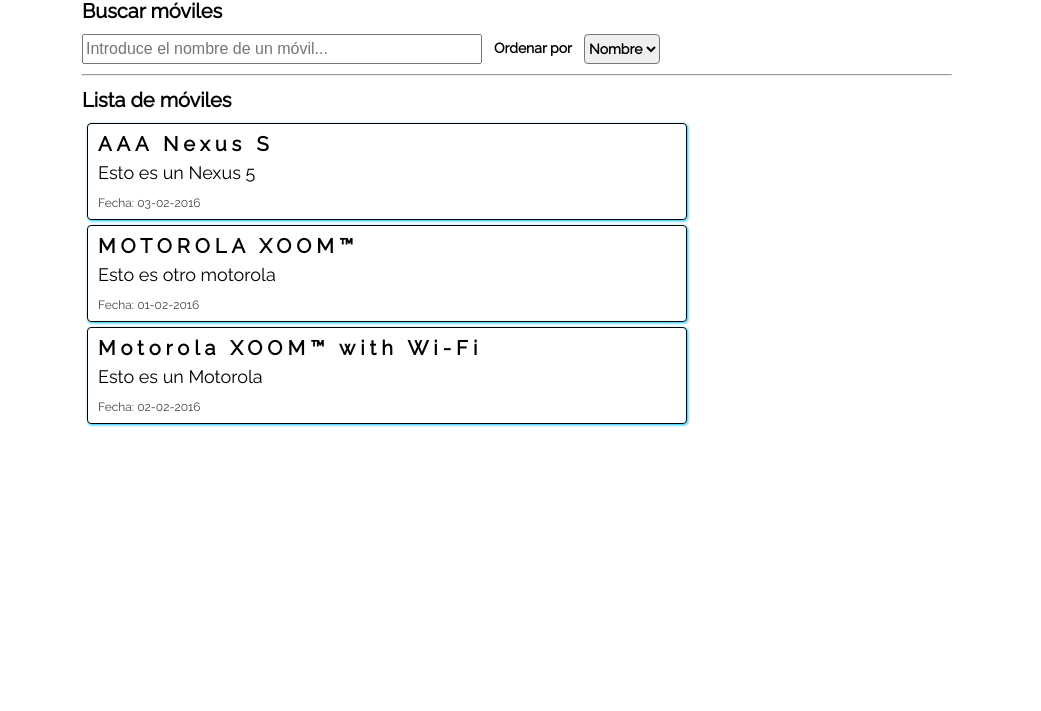
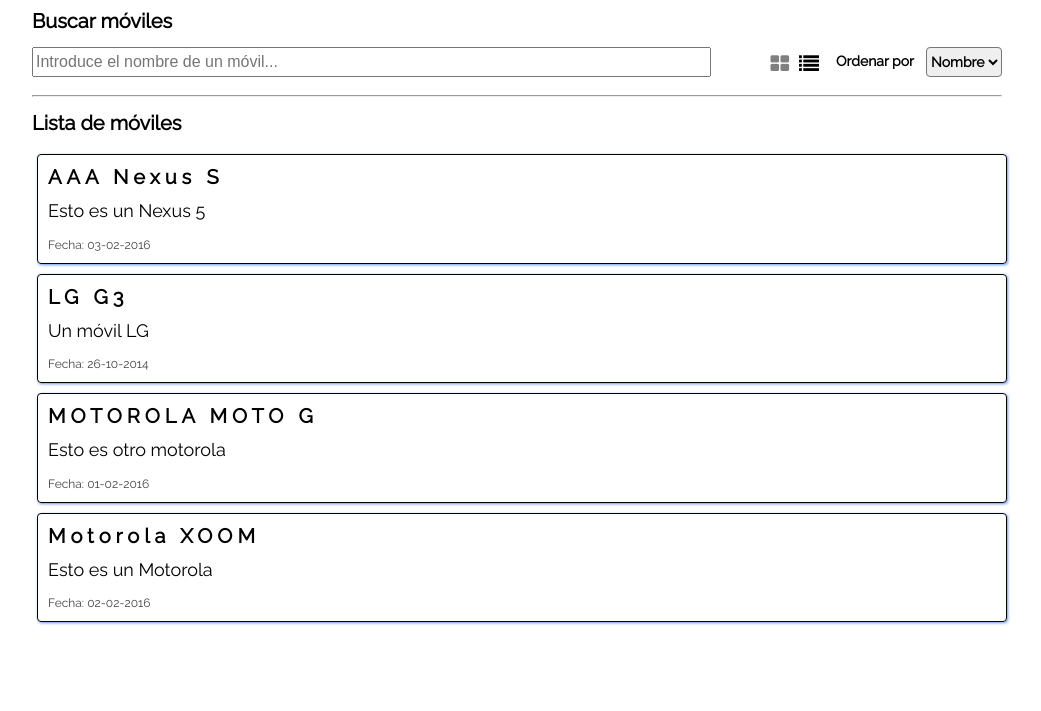
Before and after one commit to RSginer/cosas-nuevas-angularJS-1.5, a website: page public_html/app/index.html in a window 1280 px wide. Shown: the part 89-800 px from the top of the page, without its empty margins (123-1164 px from the left). Drawn offline with Linux system fonts and the light colour scheme; files whose address does not match are found by name.

Commit message:
cambiar vistas OK

```diff
--- a/public_html/app/assets/scss/abstract/_mixins.scss
+++ b/public_html/app/assets/scss/abstract/_mixins.scss
@@ -6,5 +6,5 @@
 }
 
 @mixin box-shadow($box-shadow-size){
-  box-shadow: 1px 1px $box-shadow-size deepskyblue;
+  box-shadow: 1px 1px $box-shadow-size cornflowerblue;
 }
--- a/public_html/app/assets/scss/abstract/_variables.scss
+++ b/public_html/app/assets/scss/abstract/_variables.scss
@@ -1,2 +1,3 @@
 @import url('https://fonts.googleapis.com/css?family=Raleway');
+@import url('https://maxcdn.bootstrapcdn.com/font-awesome/4.7.0/css/font-awesome.min.css');
 $font-family:Raleway,Helvetica,Arial,Serif;
--- /dev/null
+++ b/public_html/app/assets/scss/components/_icons.scss
@@ -0,0 +1,14 @@
+.iconos-vista{
+  color:grey;
+  cursor: pointer;
+  font-size: 20px;
+  line-height: 1.2;
+  float: right;
+  margin: 5px;
+}
+.iconos-vista:hover{
+  color:black;
+}
+.iconos-vista--activo{
+  color:black;
+}
--- a/public_html/app/assets/scss/components/_lista-moviles.scss
+++ b/public_html/app/assets/scss/components/_lista-moviles.scss
@@ -2,9 +2,10 @@
 
 }
 .lista-moviles__h1{
-  letter-spacing: 30px;
+  letter-spacing: 35px;
   text-transform: uppercase;
-  color: cornflowerblue;
+  color: #444;
+  margin-left: 5px;
   text-align: center;
 }
 .lista-moviles__titulo{
--- a/public_html/app/assets/scss/components/_movil.scss
+++ b/public_html/app/assets/scss/components/_movil.scss
@@ -1,8 +1,21 @@
 .movil{
   border:1px solid black;
   padding:10px;
-  width: 600px;
+  width: 475px;
+  display: block;
   margin:5px;
+  float:left;
+  @include box-shadow(3px);
+  @include border-radius(4px);
+}
+
+.movil--lista{
+  width: 100%;
+  border:1px solid black;
+  padding:10px;
+  display: block;
+  margin:5px;
+  float:left;
   @include box-shadow(3px);
   @include border-radius(4px);
 }
--- a/public_html/app/assets/scss/components/_order.scss
+++ b/public_html/app/assets/scss/components/_order.scss
@@ -5,7 +5,7 @@
   line-height: 2;
 }
 .order{
-  float:left;
+  float:right;
   margin-left:12px;
   font-size: 14px;
   font-weight: bold;
--- a/public_html/app/assets/scss/components/_search.scss
+++ b/public_html/app/assets/scss/components/_search.scss
@@ -1,5 +1,6 @@
 .search{
   margin-bottom: 5px;
   float:left;
+  width: 70%;
   height: 30px;
 }
--- a/public_html/app/assets/scss/main.scss
+++ b/public_html/app/assets/scss/main.scss
@@ -3,6 +3,7 @@
 @import "abstract/_mixins.scss";
 @import "theme/_body.scss";
 @import "theme/_container.scss";
+@import "components/_icons.scss";
 @import "components/_lista-moviles.scss";
 @import "components/_movil.scss";
 @import "components/_search.scss";
--- a/public_html/app/assets/scss/theme/_body.scss
+++ b/public_html/app/assets/scss/theme/_body.scss
@@ -1,3 +1,4 @@
 body{
   font-family: $font-family;
+  line-height: 1.25;
 }
--- a/public_html/app/assets/scss/theme/_container.scss
+++ b/public_html/app/assets/scss/theme/_container.scss
@@ -1,5 +1,5 @@
 .container{
-  width:900px;
+  width:1000px;
   margin-left: auto;
   margin-right: auto;
   margin-right: auto;
--- a/public_html/app/lista-moviles/lista-moviles.component.js
+++ b/public_html/app/lista-moviles/lista-moviles.component.js
@@ -5,6 +5,7 @@
     controller: ['$http' ,function listaMovilesController($http){
         var self = this;
         self.orden ="nombre";
+        self.vista='movil--lista';
         $http.get('lista-moviles/moviles.json').then(function(response){
            self.moviles=response.data;
         });
--- a/public_html/app/lista-moviles/lista-moviles.html
+++ b/public_html/app/lista-moviles/lista-moviles.html
@@ -1,19 +1,22 @@
 <div class="container">
-    <h1 class="lista-moviles__h1">Listado de móviles</h1>
+  <h1 class="lista-moviles__h1">Listado de móviles</h1>
   <h1 class="lista-moviles__titulo-filtro">Buscar móviles</h1>
   <input class="search" placeholder="Introduce el nombre de un móvil..."  size="40" type="text" ng-model="$ctrl.query">
-    <h2 class="order">Ordenar por</h2>
     <select class="order" ng-model="$ctrl.orden">
         <option value="nombre">Nombre</option>
         <option value="fecha">Fecha</option>
     </select>
+    <h2 class="order">Ordenar por</h2>
+
+        <i ng-class="{'iconos-vista--activo': $ctrl.vista == 'movil--lista'}" ng-click="$ctrl.vista = 'movil--lista'" class="iconos-vista fa fa-list"></i>
+        <i ng-class="{'iconos-vista--activo': $ctrl.vista == 'movil'}" class="iconos-vista fa fa-th-large" ng-click="$ctrl.vista = 'movil'"></i>
     <br>
     <br>
     <hr>
     <div class="lista-moviles">
         <h1 class="lista-moviles__titulo">Lista de móviles</h1>
         <ul>
-            <li class="movil" ng-repeat="movil in $ctrl.moviles | filter: $ctrl.query | orderBy:$ctrl.orden">
+            <li class="movil" ng-class="$ctrl.vista" ng-repeat="movil in $ctrl.moviles | filter: $ctrl.query | orderBy:$ctrl.orden">
                 <span class="movil__nombre">{{movil.nombre}}</span>
                 <p class="movil__info">{{movil.info}}</p>
                 <p class="movil__fecha">{{movil.fecha | date:'dd-MM-yyyy'}}</p>
--- a/public_html/app/lista-moviles/moviles.json
+++ b/public_html/app/lista-moviles/moviles.json
@@ -4,12 +4,17 @@
     "info": "Esto es un Nexus 5",
     "fecha": "1454516171000"
   }, {
-  "nombre": "Motorola XOOM™ with Wi-Fi",
+  "nombre": "Motorola XOOM",
   "info": "Esto es un Motorola",
   "fecha": "1454429771000"
 }, {
-  "nombre": "MOTOROLA XOOM™",
+  "nombre": "MOTOROLA MOTO G",
   "info": "Esto es otro motorola",
   "fecha": "1454343371000"
-}
+},
+  {
+    "nombre": "LG G3",
+    "info": "Un móvil LG",
+    "fecha": "1414343421000"
+  }
 ]
```
Also changed, not shown: public_html/app/assets/css/main.css.
